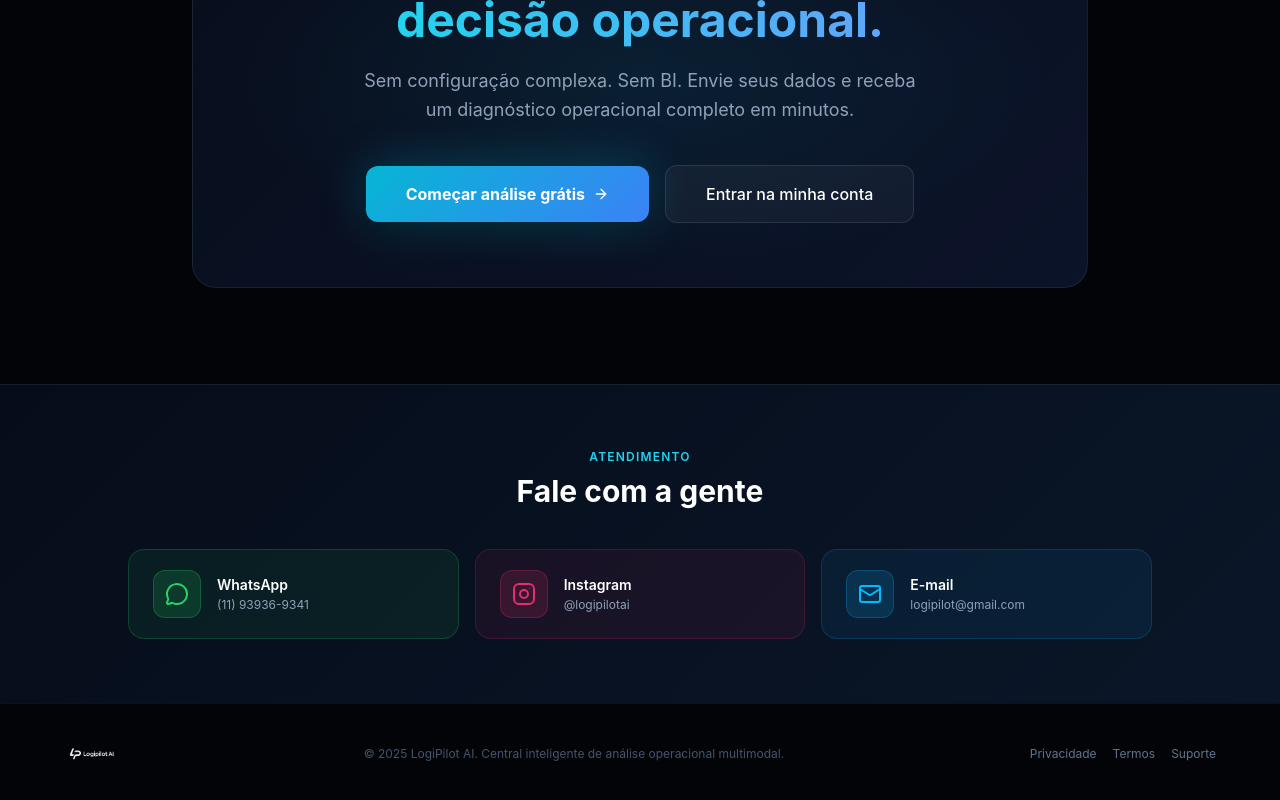
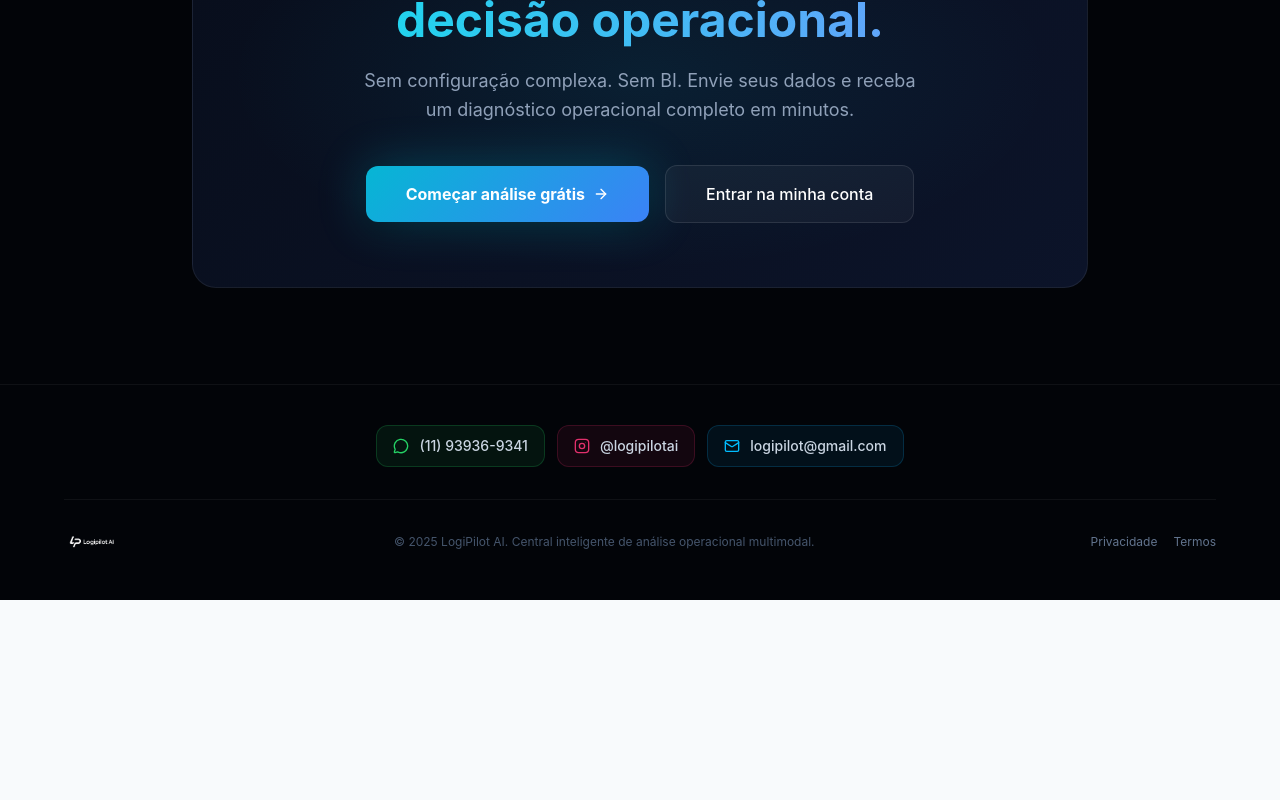
Before and after one commit to zanao-cloud/logipilot, a Next.js app: page / in a window 1280 px wide. Shown: the part 5647-6447 px from the top of the page. After the commit the page ends 6247 px from the top, so only its background shows below. Built offline with nearby package versions, Linux system fonts and the light colour scheme.

Commit message:
refactor: move contact channels to footer, remove standalone section
Why: cleaner landing — contact info lives in the footer as compact pills,
no longer a dedicated "Fale com a gente" section.

Co-Authored-By: Claude Opus 4.7 <noreply@anthropic.com>

```diff
--- a/app/page.tsx
+++ b/app/page.tsx
@@ -741,76 +741,53 @@ export default function LandingPage() {
         </div>
       </section>
 
-      {/* ── Contact strip ── */}
-      <section className="py-16 px-6" style={{ background: 'linear-gradient(135deg, #060d1a, #0a1628)', borderTop: '1px solid rgba(255,255,255,0.06)' }}>
-        <div className="max-w-5xl mx-auto">
-          <div className="text-center mb-10">
-            <p className="text-xs font-semibold uppercase tracking-widest mb-2" style={{ color: '#22d3ee' }}>Atendimento</p>
-            <h2 className="text-2xl md:text-3xl font-bold text-white">Fale com a gente</h2>
-          </div>
-          <div className="grid sm:grid-cols-3 gap-4">
+      {/* ── Footer ── */}
+      <footer className="py-10 px-6" style={{ borderTop: '1px solid rgba(255,255,255,0.05)' }}>
+        <div className="max-w-6xl mx-auto flex flex-col gap-8">
+          <div className="flex flex-col sm:flex-row items-center justify-center gap-3">
             <a href="https://wa.me/5511939369341" target="_blank" rel="noopener noreferrer"
-              className="flex items-center gap-4 rounded-2xl px-6 py-5 transition-all group"
+              aria-label="WhatsApp (11) 93936-9341"
+              className="inline-flex items-center gap-2.5 rounded-xl px-4 py-2.5 text-sm text-slate-300 transition-all"
               style={{ background: 'rgba(37,211,102,0.08)', border: '1px solid rgba(37,211,102,0.2)' }}
               onMouseEnter={e => { e.currentTarget.style.background = 'rgba(37,211,102,0.14)' }}
               onMouseLeave={e => { e.currentTarget.style.background = 'rgba(37,211,102,0.08)' }}>
-              <div className="w-12 h-12 rounded-xl flex items-center justify-center flex-shrink-0"
-                style={{ background: 'rgba(37,211,102,0.15)', border: '1px solid rgba(37,211,102,0.25)' }}>
-                <MessageCircle className="w-6 h-6" style={{ color: '#25d366' }} />
-              </div>
-              <div>
-                <p className="font-semibold text-white text-sm">WhatsApp</p>
-                <p className="text-xs text-slate-400 mt-0.5">(11) 93936-9341</p>
-              </div>
+              <MessageCircle className="w-4 h-4" style={{ color: '#25d366' }} />
+              <span className="font-medium">(11) 93936-9341</span>
             </a>
 
             <a href="https://instagram.com/logipilotai" target="_blank" rel="noopener noreferrer"
-              className="flex items-center gap-4 rounded-2xl px-6 py-5 transition-all group"
+              aria-label="Instagram @logipilotai"
+              className="inline-flex items-center gap-2.5 rounded-xl px-4 py-2.5 text-sm text-slate-300 transition-all"
               style={{ background: 'rgba(225,48,108,0.08)', border: '1px solid rgba(225,48,108,0.2)' }}
               onMouseEnter={e => { e.currentTarget.style.background = 'rgba(225,48,108,0.14)' }}
               onMouseLeave={e => { e.currentTarget.style.background = 'rgba(225,48,108,0.08)' }}>
-              <div className="w-12 h-12 rounded-xl flex items-center justify-center flex-shrink-0"
-                style={{ background: 'rgba(225,48,108,0.15)', border: '1px solid rgba(225,48,108,0.25)' }}>
-                <InstagramIcon className="w-6 h-6" style={{ color: '#e1306c' }} />
-              </div>
-              <div>
-                <p className="font-semibold text-white text-sm">Instagram</p>
-                <p className="text-xs text-slate-400 mt-0.5">@logipilotai</p>
-              </div>
+              <InstagramIcon className="w-4 h-4" style={{ color: '#e1306c' }} />
+              <span className="font-medium">@logipilotai</span>
             </a>
 
             <a href="mailto:logipilot@gmail.com"
-              className="flex items-center gap-4 rounded-2xl px-6 py-5 transition-all group"
+              aria-label="E-mail logipilot@gmail.com"
+              className="inline-flex items-center gap-2.5 rounded-xl px-4 py-2.5 text-sm text-slate-300 transition-all"
               style={{ background: 'rgba(14,165,233,0.08)', border: '1px solid rgba(14,165,233,0.2)' }}
               onMouseEnter={e => { e.currentTarget.style.background = 'rgba(14,165,233,0.14)' }}
               onMouseLeave={e => { e.currentTarget.style.background = 'rgba(14,165,233,0.08)' }}>
-              <div className="w-12 h-12 rounded-xl flex items-center justify-center flex-shrink-0"
-                style={{ background: 'rgba(14,165,233,0.15)', border: '1px solid rgba(14,165,233,0.25)' }}>
-                <Mail className="w-6 h-6 text-sky-400" />
-              </div>
-              <div>
-                <p className="font-semibold text-white text-sm">E-mail</p>
-                <p className="text-xs text-slate-400 mt-0.5">logipilot@gmail.com</p>
-              </div>
+              <Mail className="w-4 h-4 text-sky-400" />
+              <span className="font-medium">logipilot@gmail.com</span>
             </a>
           </div>
-        </div>
-      </section>
 
-      {/* ── Footer ── */}
-      <footer className="py-8 px-6" style={{ borderTop: '1px solid rgba(255,255,255,0.05)' }}>
-        <div className="max-w-6xl mx-auto flex flex-col sm:flex-row items-center justify-between gap-4">
+          <div className="flex flex-col sm:flex-row items-center justify-between gap-4 pt-6" style={{ borderTop: '1px solid rgba(255,255,255,0.05)' }}>
             <img
               src="/logo.png"
               alt="Logipilot AI"
               className="h-9 w-auto"
               style={{ filter: 'brightness(0) invert(1)' }}
             />
-          <p className="text-xs text-slate-600">© 2025 LogiPilot AI. Central inteligente de análise operacional multimodal.</p>
+            <p className="text-xs text-slate-600 text-center">© 2025 LogiPilot AI. Central inteligente de análise operacional multimodal.</p>
             <div className="flex items-center gap-4 text-xs text-slate-500">
               <Link href="/privacidade" className="hover:text-slate-300 transition-colors">Privacidade</Link>
               <Link href="/termos"      className="hover:text-slate-300 transition-colors">Termos</Link>
-            <a href="https://wa.me/5511939369341" target="_blank" rel="noopener noreferrer" className="hover:text-slate-300 transition-colors">Suporte</a>
+            </div>
           </div>
         </div>
       </footer>
```
Lines whose indentation alone changed are shown as unchanged.
